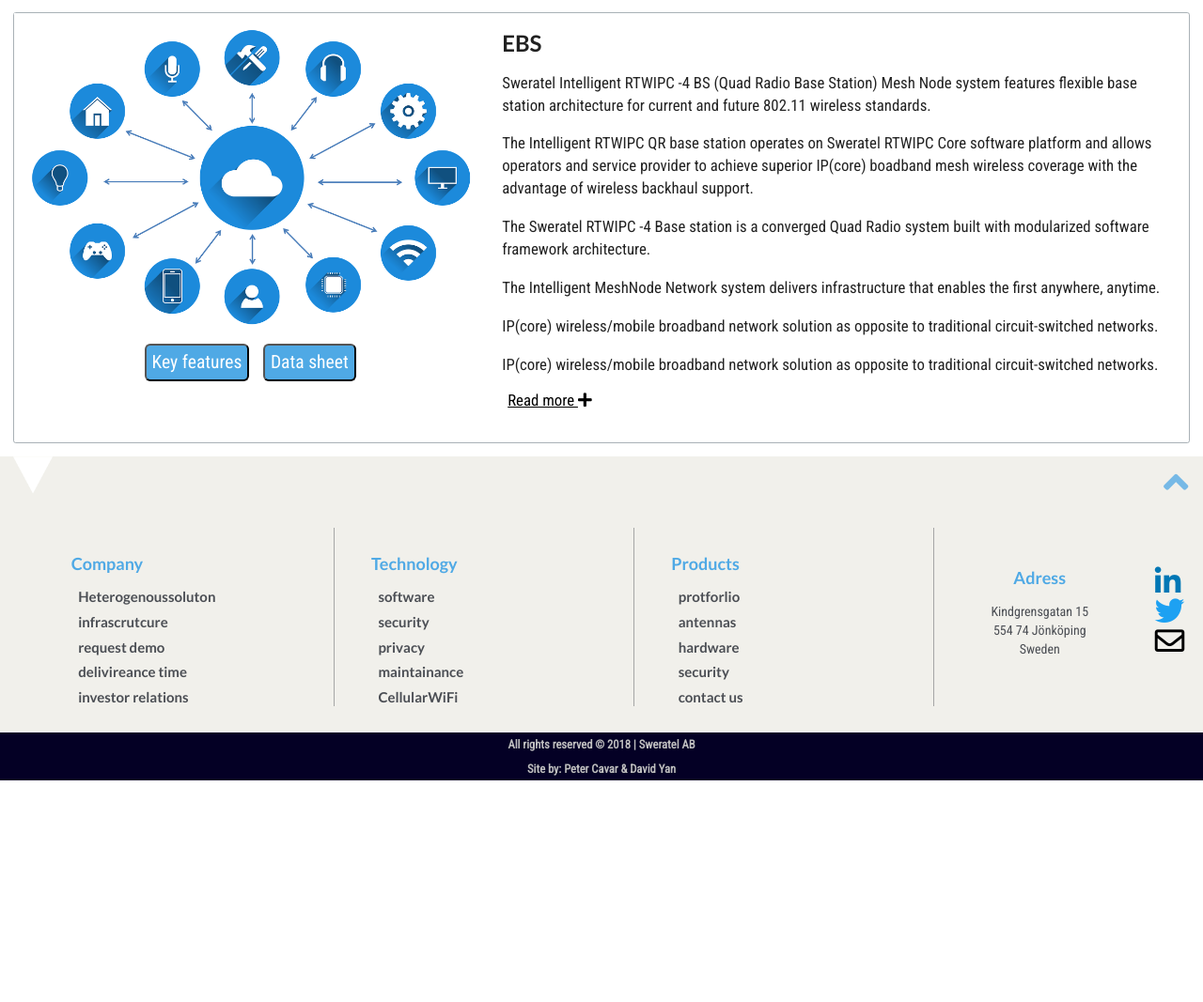
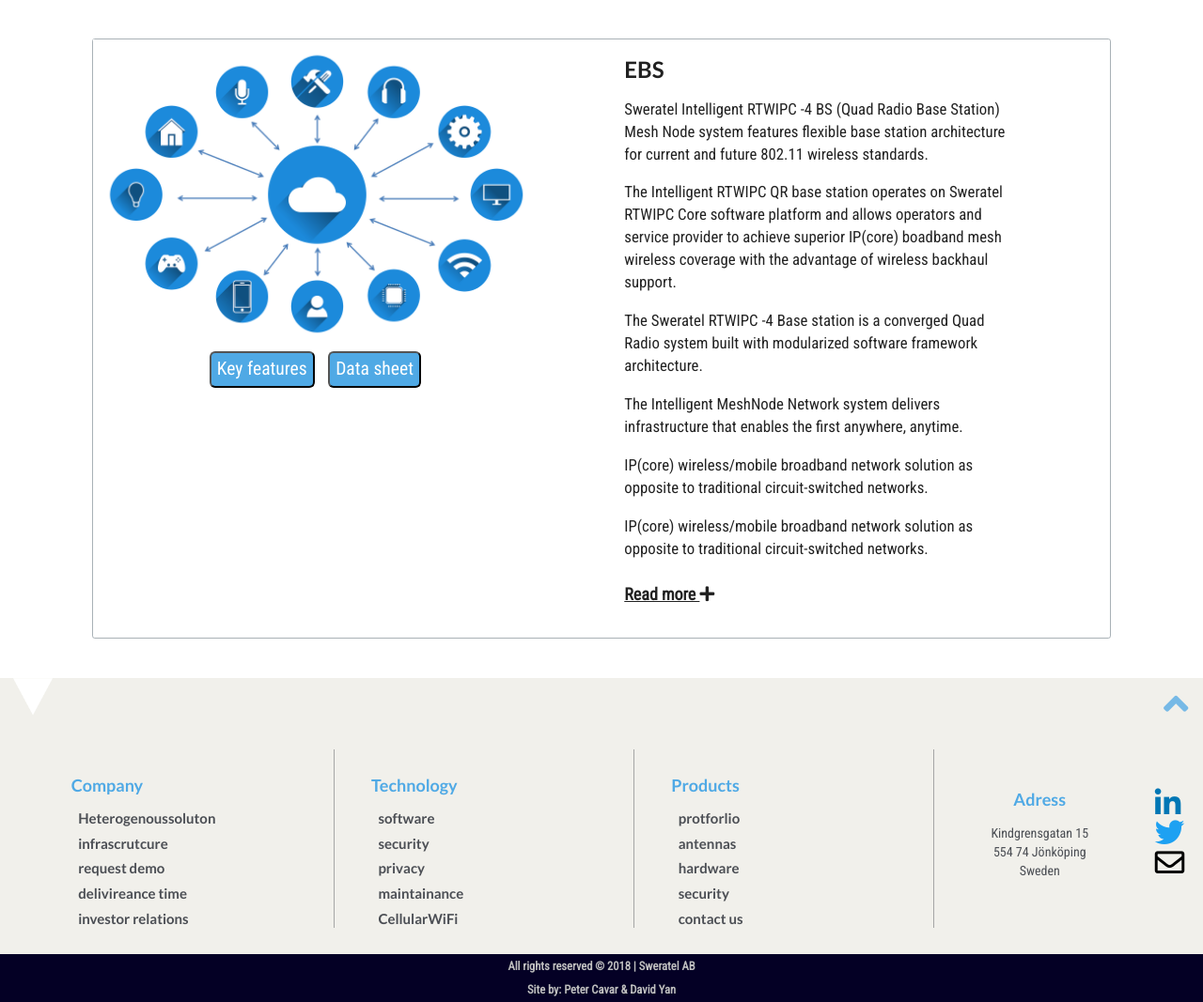
Before and after one commit to davidyanis/dallunkens, a PHP site: page /EBS.html in a window 1280 px wide. Shown: the part 99-1166 px from the top of the page at 94% size. Before the commit the page ends 930 px from the top, so only its background shows below. Run offline with PHP 8.4, Linux system fonts and the light colour scheme; some libraries are stand-ins or nearby versions.

Commit message:
pushing some changes

```diff
--- a/EBS.html
+++ b/EBS.html
@@ -139,8 +139,8 @@
                      <p>The Intelligent MeshNode Network system delivers infrastructure that enables the first anywhere, anytime.</p>
                      <p>IP(core) wireless/mobile broadband network solution as opposite to traditional circuit-switched networks.</p>
                      <p>IP(core) wireless/mobile broadband network solution as opposite to traditional circuit-switched networks.</p>
-               <button class="show-more-text-btn">Read more <i class="fas fa-plus"> </i></button>
-               <button class="show-less-text-btn">Read less <i class="fas fa-minus"></i></button>
+                     <h3 class="show-more-text-btn">Read more <i class="fas fa-plus"> </i></h3>
+                     <h3 class="show-less-text-btn">Read less <i class="fas fa-minus"></i></h3>
                      <span class="hidden-text-product">
                      <p>IP(core) wireless/mobile broadband network solution as opposite to traditional circuit-switched networks.</p>
                      <p>The Sweratel RTWIPC -4 Base station is a converged Quad Radio system built with modularized software framework architecture.</p>
@@ -153,6 +153,7 @@
                    </div>
                </div>
             </section>
+
 
 
       <footer>
--- a/IBS.html
+++ b/IBS.html
@@ -139,8 +139,8 @@
                <p>The Intelligent MeshNode Network system delivers infrastructure that enables the first anywhere, anytime.</p>
                <p>IP(core) wireless/mobile broadband network solution as opposite to traditional circuit-switched networks.</p>
                <p>IP(core) wireless/mobile broadband network solution as opposite to traditional circuit-switched networks.</p>
-               <button class="show-more-text-btn">Read more <i class="fas fa-plus"> </i></button>
-               <button class="show-less-text-btn">Read less <i class="fas fa-minus"></i></button>
+               <h3 class="show-more-text-btn">Read more <i class="fas fa-plus"> </i></h3>
+               <h3 class="show-less-text-btn">Read less <i class="fas fa-minus"></i></h3>
                <span class="hidden-text-product">
                <p>IP(core) wireless/mobile broadband network solution as opposite to traditional circuit-switched networks.</p>
                <p>The Sweratel RTWIPC -4 Base station is a converged Quad Radio system built with modularized software framework architecture.</p>
--- a/MNC.html
+++ b/MNC.html
@@ -139,8 +139,8 @@
                <p>The Intelligent MeshNode Network system delivers infrastructure that enables the first anywhere, anytime.</p>
                <p>IP(core) wireless/mobile broadband network solution as opposite to traditional circuit-switched networks.</p>
                <p>IP(core) wireless/mobile broadband network solution as opposite to traditional circuit-switched networks.</p>
-               <button class="show-more-text-btn">Read more <i class="fas fa-plus"> </i></button>
-               <button class="show-less-text-btn">Read less <i class="fas fa-minus"></i></button>
+               <h3 class="show-more-text-btn">Read more <i class="fas fa-plus"> </i></h3>
+               <h3 class="show-less-text-btn">Read less <i class="fas fa-minus"></i></h3>
                <span class="hidden-text-product">
                <p>IP(core) wireless/mobile broadband network solution as opposite to traditional circuit-switched networks.</p>
                <p>The Sweratel RTWIPC -4 Base station is a converged Quad Radio system built with modularized software framework architecture.</p>
--- a/css/desktop.css
+++ b/css/desktop.css
@@ -33,7 +33,10 @@
     }
 
     .section-container-products {
-        margin: 1em;
+        margin-left: 7em;
+        margin-right: 7em;
+        margin-top: 3em;
+        margin-bottom: 3em;
         display: flex;
         border: 0.1em solid rgb(169, 177, 182);
         border-radius: 0.2em;
@@ -43,6 +46,8 @@
     section .information-about-product-text {
         font-family: 'Roboto Condensed', sans-serif;
         font-size: 1.2em;
+        margin-left: 4.5em;
+        margin-right: 4.5em;
     }
 
     .key-features, .data-sheet  {
```
Lines whose indentation alone changed are shown as unchanged.
